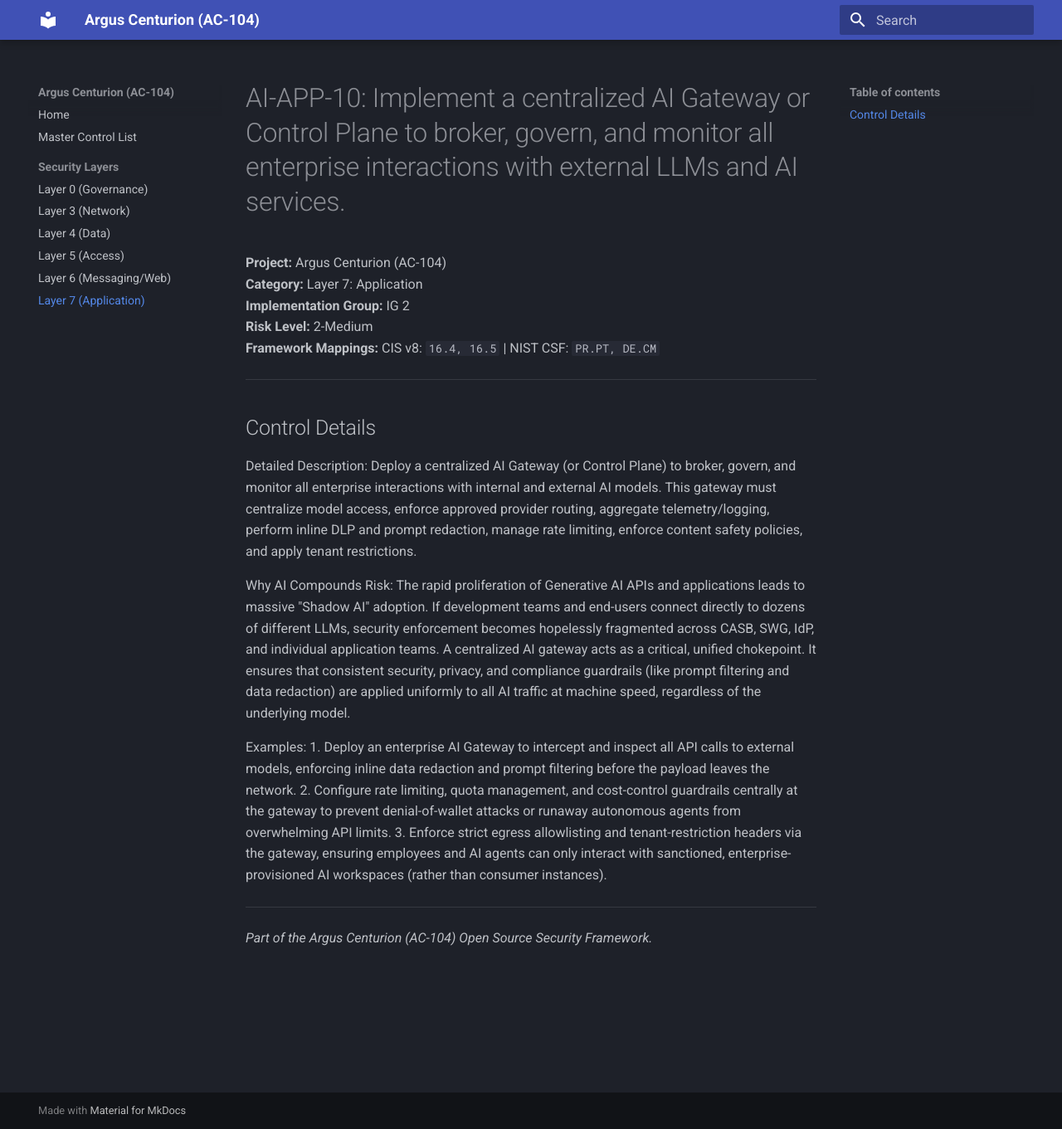
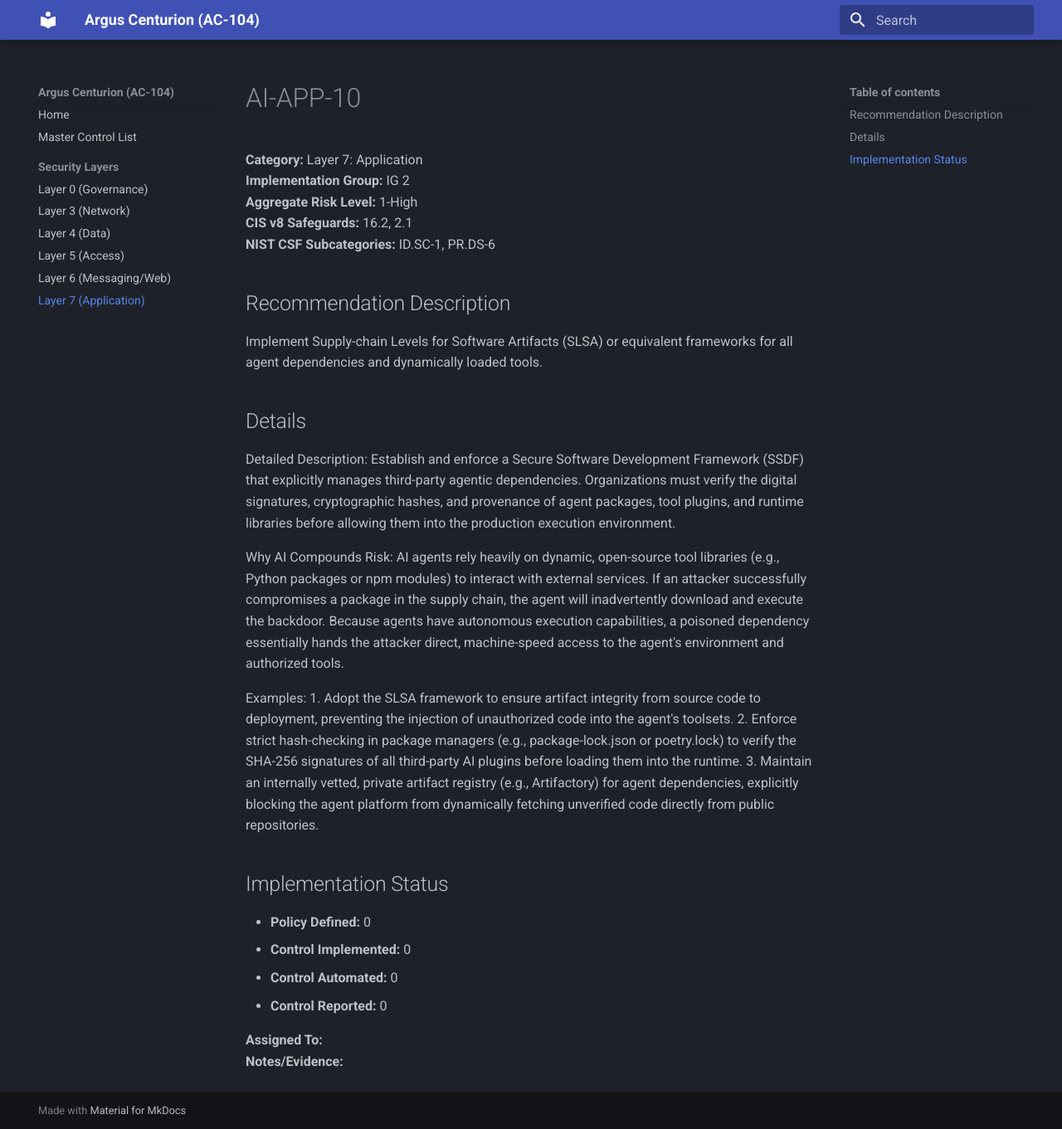
Before and after one commit to TH-Project-Files/Project-AC-104, an MkDocs documentation site: the page built from docs/controls/AI-APP-10.md, in a window 1280 px wide and 1361 px high. Shown: the whole window at 83% size. Built offline with MkDocs 1.6.1 and Material for MkDocs 9.7.7, drawn with Linux system fonts in a browser that asks for light colours.

```diff
--- a/docs/controls/AI-APP-10.md
+++ b/docs/controls/AI-APP-10.md
@@ -1,24 +1,31 @@
-# AI-APP-10: Implement a centralized AI Gateway or Control Plane to broker, govern, and monitor all enterprise interactions with external LLMs and AI services.
+# AI-APP-10
 
-**Project:** Argus Centurion (AC-104)
 **Category:** Layer 7: Application
 **Implementation Group:** IG 2
-**Risk Level:** 2-Medium
-**Framework Mappings:** CIS v8: `16.4, 16.5` | NIST CSF: `PR.PT, DE.CM`
+**Aggregate Risk Level:** 1-High
+**CIS v8 Safeguards:** 16.2, 2.1
+**NIST CSF Subcategories:** ID.SC-1, PR.DS-6
 
----
+## Recommendation Description
+Implement Supply-chain Levels for Software Artifacts (SLSA) or equivalent frameworks for all agent dependencies and dynamically loaded tools.
 
-## Control Details
+## Details
 Detailed Description:
-Deploy a centralized AI Gateway (or Control Plane) to broker, govern, and monitor all enterprise interactions with internal and external AI models. This gateway must centralize model access, enforce approved provider routing, aggregate telemetry/logging, perform inline DLP and prompt redaction, manage rate limiting, enforce content safety policies, and apply tenant restrictions.
+Establish and enforce a Secure Software Development Framework (SSDF) that explicitly manages third-party agentic dependencies. Organizations must verify the digital signatures, cryptographic hashes, and provenance of agent packages, tool plugins, and runtime libraries before allowing them into the production execution environment.
 
 Why AI Compounds Risk:
-The rapid proliferation of Generative AI APIs and applications leads to massive "Shadow AI" adoption. If development teams and end-users connect directly to dozens of different LLMs, security enforcement becomes hopelessly fragmented across CASB, SWG, IdP, and individual application teams. A centralized AI gateway acts as a critical, unified chokepoint. It ensures that consistent security, privacy, and compliance guardrails (like prompt filtering and data redaction) are applied uniformly to all AI traffic at machine speed, regardless of the underlying model.
+AI agents rely heavily on dynamic, open-source tool libraries (e.g., Python packages or npm modules) to interact with external services. If an attacker successfully compromises a package in the supply chain, the agent will inadvertently download and execute the backdoor. Because agents have autonomous execution capabilities, a poisoned dependency essentially hands the attacker direct, machine-speed access to the agent's environment and authorized tools.
 
 Examples:
-1. Deploy an enterprise AI Gateway to intercept and inspect all API calls to external models, enforcing inline data redaction and prompt filtering before the payload leaves the network.
-2. Configure rate limiting, quota management, and cost-control guardrails centrally at the gateway to prevent denial-of-wallet attacks or runaway autonomous agents from overwhelming API limits.
-3. Enforce strict egress allowlisting and tenant-restriction headers via the gateway, ensuring employees and AI agents can only interact with sanctioned, enterprise-provisioned AI workspaces (rather than consumer instances).
+1. Adopt the SLSA framework to ensure artifact integrity from source code to deployment, preventing the injection of unauthorized code into the agent's toolsets.
+2. Enforce strict hash-checking in package managers (e.g., package-lock.json or poetry.lock) to verify the SHA-256 signatures of all third-party AI plugins before loading them into the runtime.
+3. Maintain an internally vetted, private artifact registry (e.g., Artifactory) for agent dependencies, explicitly blocking the agent platform from dynamically fetching unverified code directly from public repositories.
 
----
-*Part of the Argus Centurion (AC-104) Open Source Security Framework.*
+## Implementation Status
+- **Policy Defined:** 0
+- **Control Implemented:** 0
+- **Control Automated:** 0
+- **Control Reported:** 0
+
+**Assigned To:**
+**Notes/Evidence:**
```
Also changed, not shown: docs/controls/AI-GOV-17.md (added, +31 -0 lines), docs/controls/AI-LLM-22.md (added, +31 -0 lines), docs/controls/AI-LLM-23.md (added, +31 -0 lines), docs/controls/AI-LLM-24.md (added, +31 -0 lines), docs/controls_list.md (+5 -0 lines), 1 other file.
